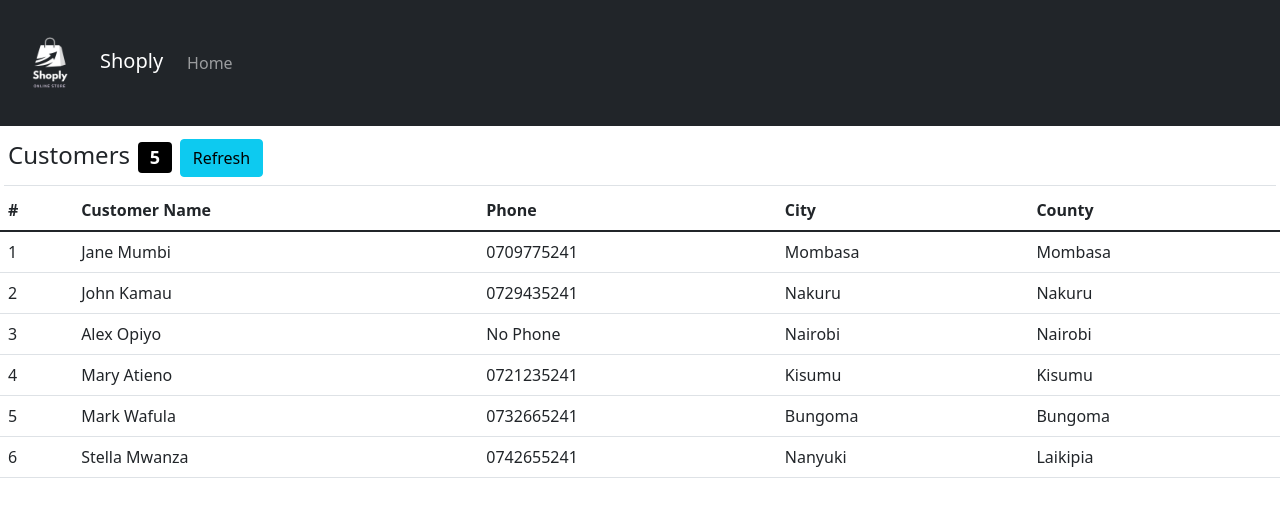
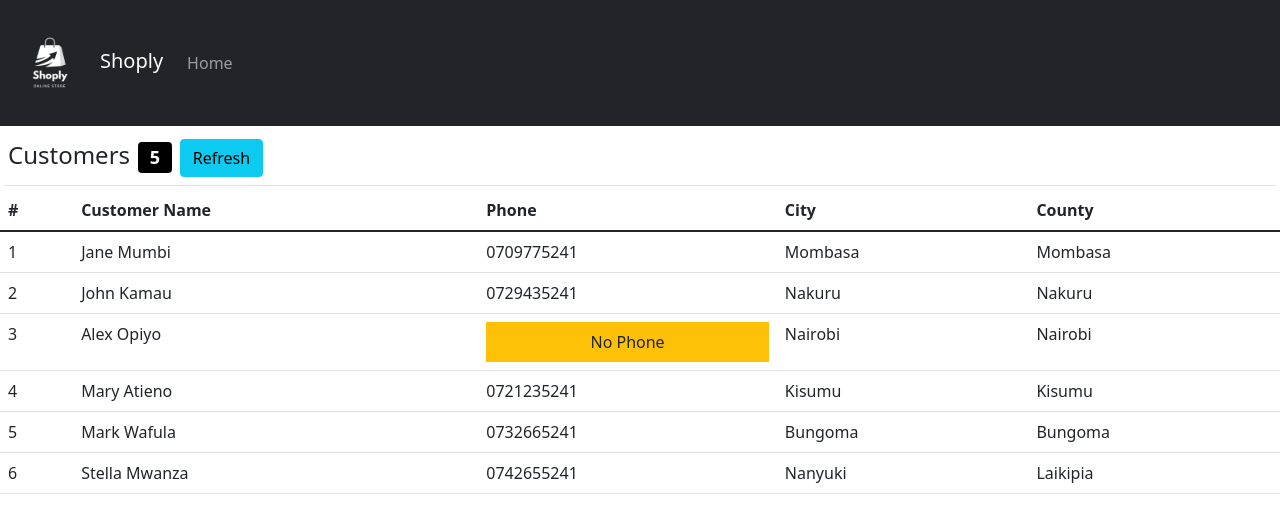
Before and after one commit to Susan56789/Shoply, a React (Create React App) app: page / in a window 1280 px wide. Shown: the top 522 px of the page. Built offline with nearby package versions, Linux system fonts and the light colour scheme.

Commit message:
render method

```diff
--- a/src/components/Home.js
+++ b/src/components/Home.js
@@ -20,7 +20,6 @@ export default class Home extends Component {
       {
         id: 3,
         name: "Alex Opiyo",
-
         address: { city: "Nairobi", county: "Nairobi" },
       },
       {
@@ -49,6 +48,14 @@ export default class Home extends Component {
     this.setState({
       customersCount: 7,
     });
+  };
+
+  getPhoneToRender = (phone) => {
+    if (phone) {
+      return phone;
+    } else {
+      return <div className="bg-warning p-2 text-center">No Phone</div>;
+    }
   };
 
   render() {
@@ -81,7 +88,7 @@ export default class Home extends Component {
                 <tr key={cust.id}>
                   <td>{cust.id}</td>
                   <td>{cust.name}</td>
-                  <td>{cust.phone == null ? "No Phone" : cust.phone}</td>
+                  <td>{this.getPhoneToRender(cust.phone)}</td>
                   <td>{cust.address.city}</td>
                   <td>{cust.address.county}</td>
                 </tr>
```
